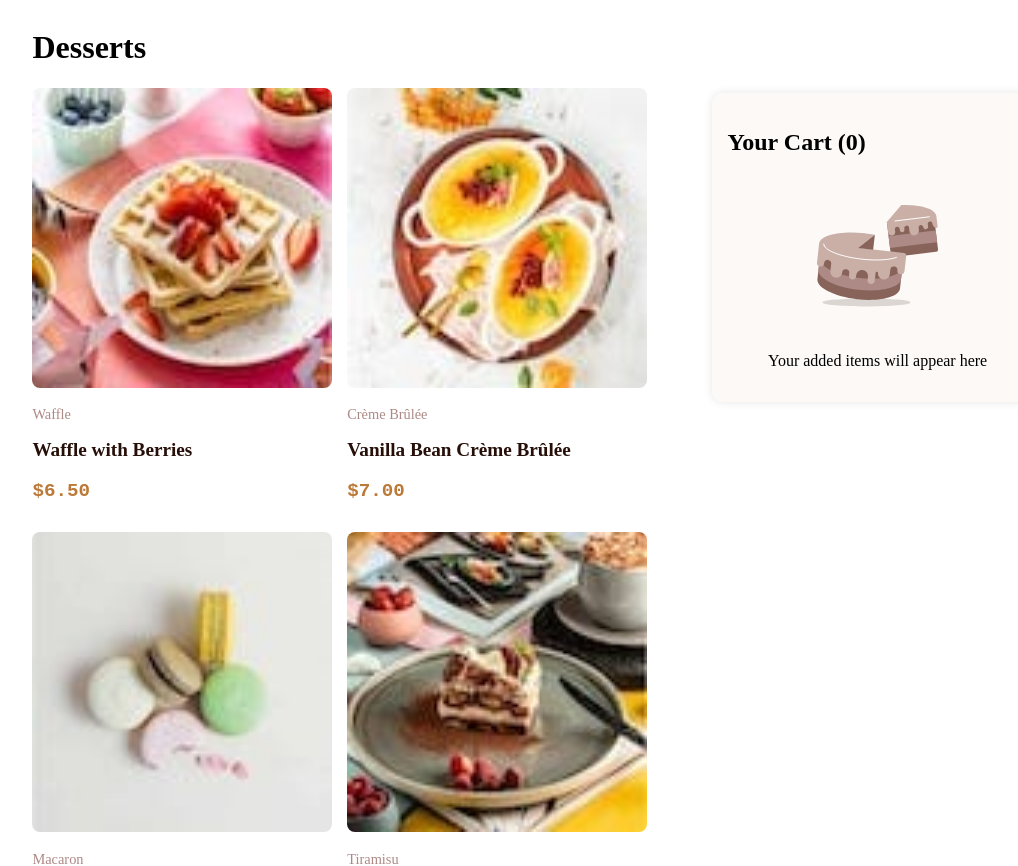
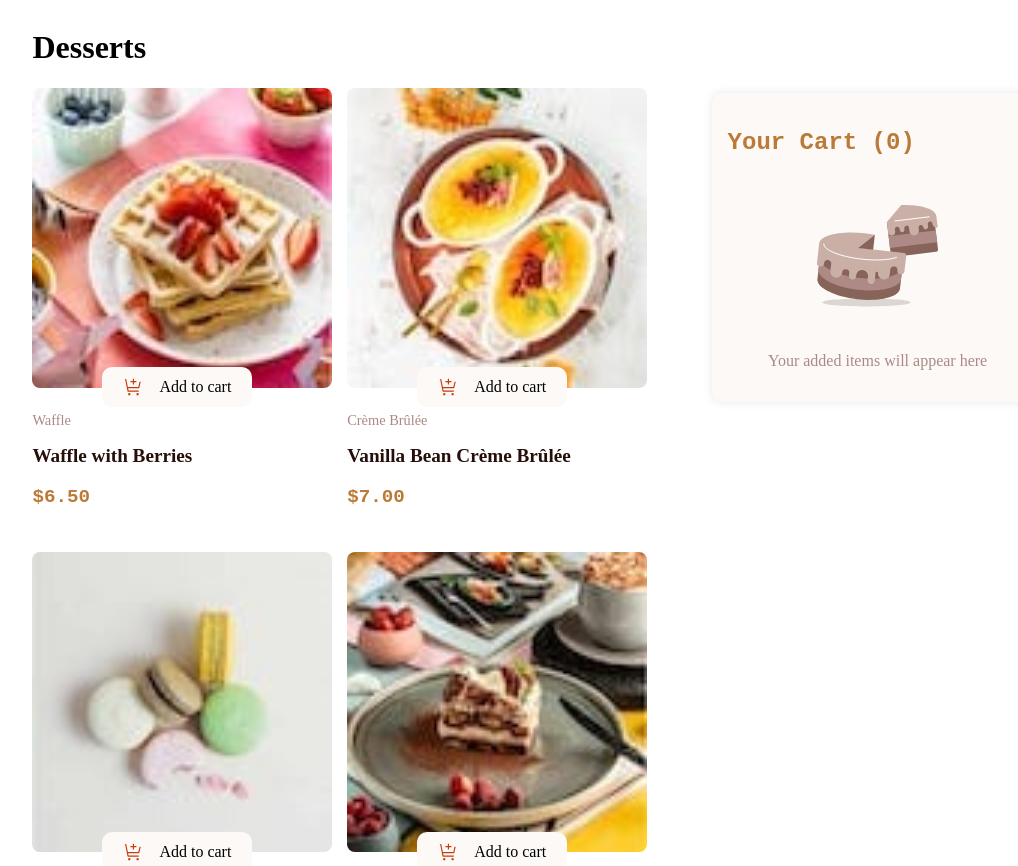
Before and after one commit to waltertaya/React-Frontend, a React (Vite) app in the folder product-list-with-cart/: page / in a window 1280 px wide. Shown: the top 866 px of the page, without its empty margins (102-1120 px from the left). Built offline with nearby package versions, Linux system fonts and the light colour scheme.

Commit message:
Add AddToCart component and integrate it into ProductCard; update styles for better layout

```diff
--- /dev/null
+++ b/product-list-with-cart/src/components/AddToCart.tsx
@@ -0,0 +1,36 @@
+import { useState } from "react";
+
+const AddToCart = () => {
+  const [clicked, setClicked] = useState(false);
+  const [count, setCount] = useState(1);
+
+  return (
+    <div className="add-to-cart">
+      {!clicked ? (
+        <div onClick={() => setClicked(true)}>
+          <img
+            src="/src/assets/images/icon-add-to-cart.svg"
+            alt="Add to cart"
+          />
+          <p>Add to cart</p>
+        </div>
+      ) : (
+        <div id="added">
+          <img
+            src="/src/assets/images/icon-decrement-quantity.svg"
+            alt="Decrement quantity"
+            onClick={() => setCount((prev) => Math.max(1, prev - 1))}
+          />
+          <p>{count}</p>
+          <img
+            src="/src/assets/images/icon-increment-quantity.svg"
+            alt="Increment quantity"
+            onClick={() => setCount((prev) => prev + 1)}
+          />
+        </div>
+      )}
+    </div>
+  );
+};
+
+export default AddToCart;
--- a/product-list-with-cart/src/components/ProductCard.tsx
+++ b/product-list-with-cart/src/components/ProductCard.tsx
@@ -1,3 +1,5 @@
+import AddToCart from "./AddToCart";
+
 interface ProductCardProps {
   image: {
     thumbnail: string;
@@ -17,6 +19,7 @@ const ProductCard = ({ image, name, category, price }: ProductCardProps) => {
       <p className="product-category">{category}</p>
       <h2 className="product-name">{name}</h2>
       <p className="product-price">${price.toFixed(2)}</p>
+      <AddToCart />
     </div>
   );
 };
--- a/product-list-with-cart/src/index.css
+++ b/product-list-with-cart/src/index.css
@@ -22,22 +22,22 @@
   display: grid;
   grid-template-columns: repeat(auto-fill, minmax(300px, 1fr));
   gap: 0.9rem;
-  /* padding: 0rem; */
 }
 
 /* Product Card css */
 .product-card {
   width: 300px;
-  height: 430px;
-  border-radius: 10px;
-  border-color: black;
+  height: 450px;
 }
 .product-card img {
   width: 100%;
   height: 300px;
   border-radius: 8px;
+  -webkit-user-select: none;
+  user-select: none;
 }
 .product-category {
+  margin-top: 20px;
   font-size: 0.9rem;
   color: var(--rose-400);
 }
@@ -126,6 +126,11 @@ export default Cart; */
   width: 100%;
   margin-top: 85px;
 }
+.cart h2 {
+  color: var(--chocolate-50);
+  font-family: 'Courier New', Courier, monospace;
+  font-weight: 600;
+}
 .empty-cart-img {
   max-width: 200px;
 }
@@ -135,4 +140,42 @@ export default Cart; */
   justify-content: space-between;
   align-items: center;
   gap: 1rem;
+  color: var(--rose-400);
 }
+
+/* Add to cart */
+.add-to-cart {
+  position: relative;
+  top: -160px;
+  right: -70px;
+  -webkit-user-select: none;
+  user-select: none;
+}
+
+.add-to-cart div {
+  display: flex;
+  gap: 1rem;
+  align-items: center;
+  justify-content: center;
+  margin-top: 1rem;
+  width: 150px;
+  height: 40px;
+  border-radius: 10px;
+  background-color: var(--rose-50);
+}
+.add-to-cart div:hover {
+  cursor: pointer;
+}
+.add-to-cart img {
+  width: 20px;
+  height: 20px;
+}
+#added {
+  background: hsla(30, 97%, 37%, 0.959);
+  display: flex;
+  justify-content: space-around;
+}
+#added img {
+  width: 12px;
+  height: 12px;
+}
```
